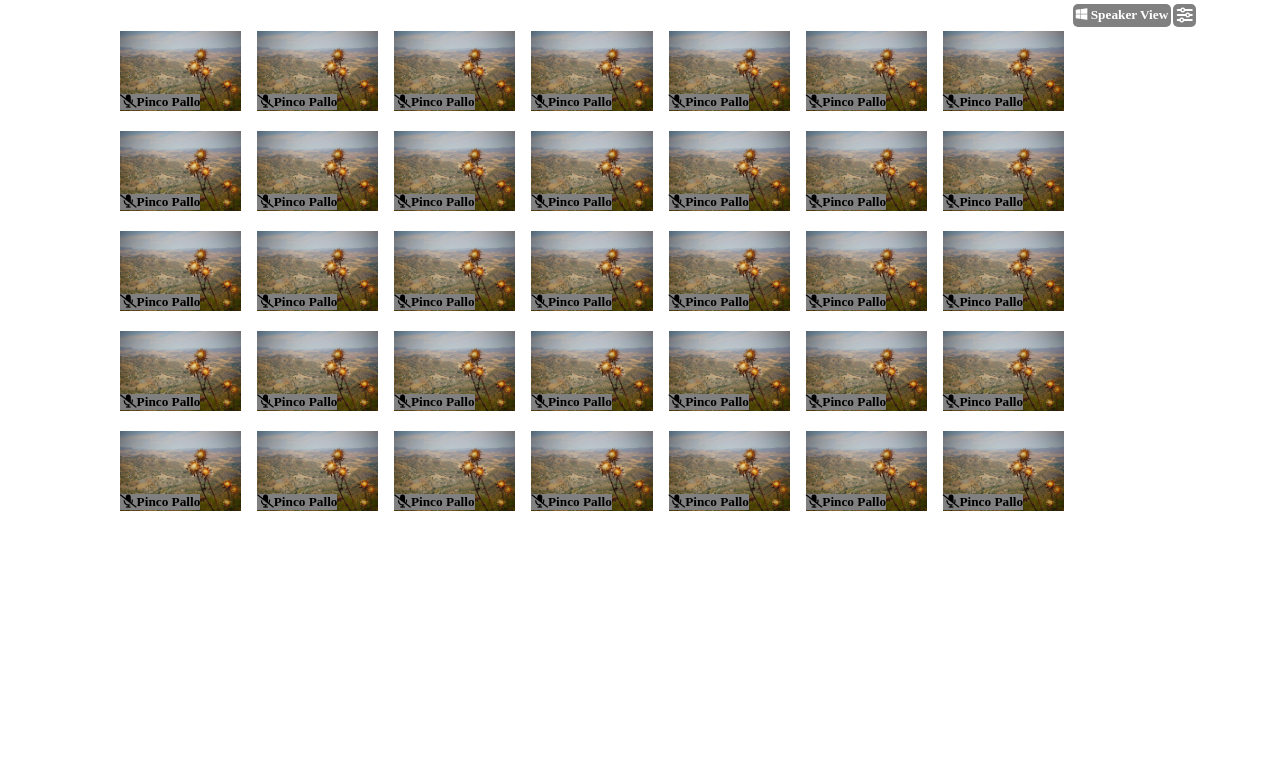
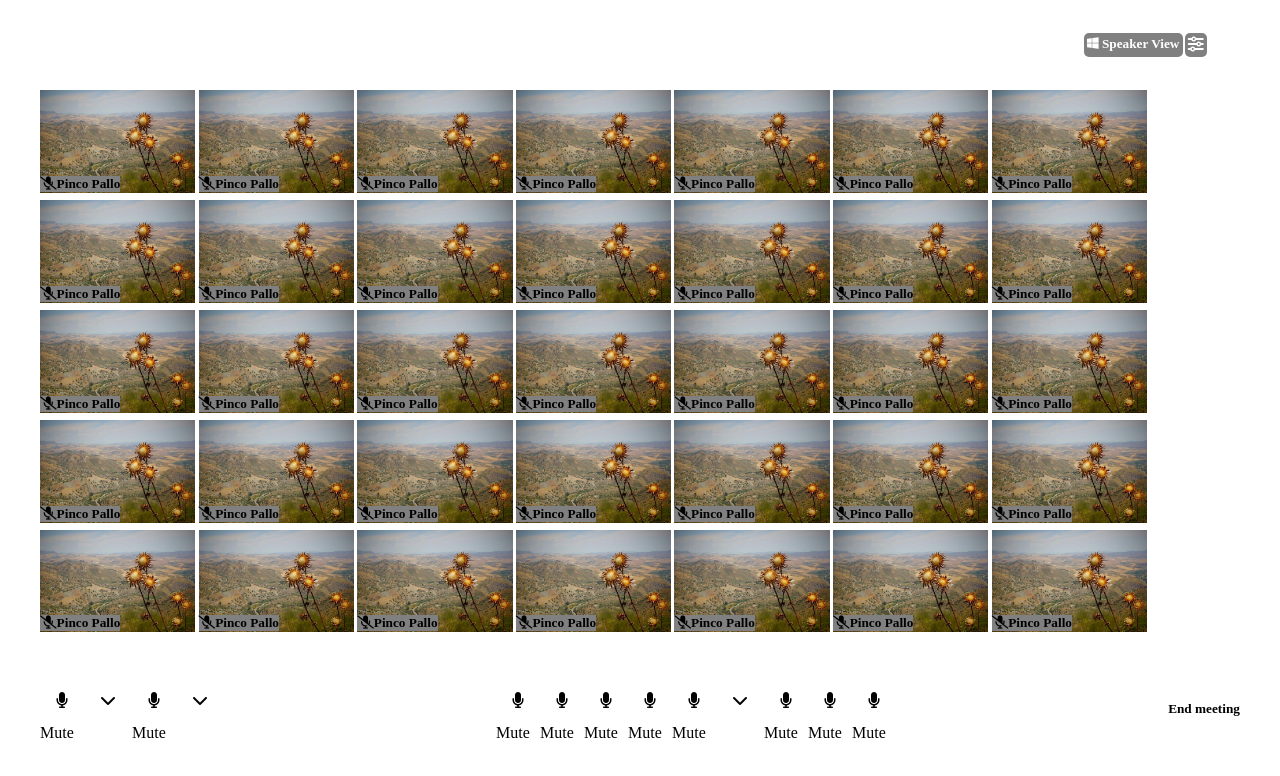
Before and after one commit to EnricoPiombini/html-css-zoom, a plain HTML site: page index.html in a window 1280 px wide. Drawn offline with Linux system fonts and the light colour scheme.

Commit message:
flex-button

```diff
--- a/Css/style.css
+++ b/Css/style.css
@@ -4,15 +4,11 @@
     box-sizing: border-box;
 }
 
-.container{
-    max-width: 1200px;
 
-}
-
-.content{
+.start-content{
     display: flex;
     justify-content: end;
-    padding: 0.2rem;
+    padding: 2rem;
 }
 
 .border-content{
@@ -20,12 +16,16 @@
     background-color:grey;
     margin: 1px;
     color: white;
+    padding: .2rem;
+}
+
+.container{
+    max-width: 1200px;
+    margin: 0 auto;
 }
 
 .section{
-    max-width: 960px;
-    margin: 0 auto;
-
+    margin-bottom: 40px;
 }
 
 .w-100{
@@ -46,9 +46,23 @@
 .row-wrap{
     display: flex;
     flex-wrap: wrap;
-    gap: 1rem;
+    gap: .2rem;
 }
 
 .col{
     width: calc(100% / 7 - 1rem);
 }
+
+.section-flex{
+    display: flex;
+    justify-content: space-between;
+    align-items: center;
+}
+
+.flex-button{
+    display: flex;
+}
+
+.pad-1rem{
+    padding: 1rem;
+}
--- a/index.html
+++ b/index.html
@@ -13,7 +13,7 @@
 
 <body>
     <div class="container">
-        <div class="content">
+        <div class="start-content">
             <div class="content border-content">
                 <h5 class="name"><i class="fa-brands fa-windows"></i> Speaker View</h5>
             </div>
@@ -595,6 +595,112 @@
 
         </div>
 
+        <div class="section-flex">
+
+            <div class="flex-button">
+
+                <div class="icon-text">
+                    <div class="icon">
+                        <i class="pad-1rem fa-solid fa-microphone"></i>
+                    </div>
+
+                    <div class="text">Mute</div>
+                </div>
+                <div class="icon"><i class="pad-1rem fa-solid fa-chevron-down"></i></div>
+
+                <div class="icon-text">
+                    <div class="icon">
+                        <i class="pad-1rem fa-solid fa-microphone"></i>
+                    </div>
+
+                    <div class="text">Mute</div>
+                </div>
+                <div class="icon"><i class="pad-1rem fa-solid fa-chevron-down"></i></div>
+            </div>
+
+
+
+            <div class="flex-button">
+
+                <div class="icon-text">
+                    <div class="icon">
+                        <i class="pad-1rem fa-solid fa-microphone"></i>
+                    </div>
+
+                    <div class="text">Mute</div>
+                </div>
+
+                <div class="icon-text">
+                    <div class="icon">
+                        <i class="pad-1rem fa-solid fa-microphone"></i>
+                    </div>
+
+
+
+                    <div class="text">Mute</div>
+                </div>
+
+                <div class="icon-text">
+                    <div class="icon">
+                        <i class="pad-1rem fa-solid fa-microphone"></i>
+                    </div>
+
+                    <div class="text">Mute</div>
+                </div>
+
+                <div class="icon-text">
+                    <div class="icon">
+                        <i class="pad-1rem fa-solid fa-microphone"></i>
+                    </div>
+
+                    <div class="text">Mute</div>
+                </div>
+
+
+                <div class="icon-text">
+                    <div class="icon">
+                        <i class="pad-1rem fa-solid fa-microphone"></i>
+                    </div>
+
+                    <div class="text">Mute</div>
+                </div>
+                <div class="icon"><i class="pad-1rem fa-solid fa-chevron-down"></i></div>
+
+
+                <div class="icon-text">
+                    <div class="icon">
+                        <i class="pad-1rem fa-solid fa-microphone"></i>
+                    </div>
+
+                    <div class="text">Mute</div>
+                </div>
+
+                <div class="icon-text">
+                    <div class="icon">
+                        <i class="pad-1rem fa-solid fa-microphone"></i>
+                    </div>
+
+                    <div class="text">Mute</div>
+                </div>
+
+                <div class="icon-text">
+                    <div class="icon">
+                        <i class="pad-1rem fa-solid fa-microphone"></i>
+                    </div>
+
+                    <div class="text">Mute</div>
+                </div>
+
+            </div>
+
+
+            <div class="flex-button">
+                <h5>End meeting</h5>
+            </div>
+
+        </div>
+
+
     </div>
 
 </body>
```
